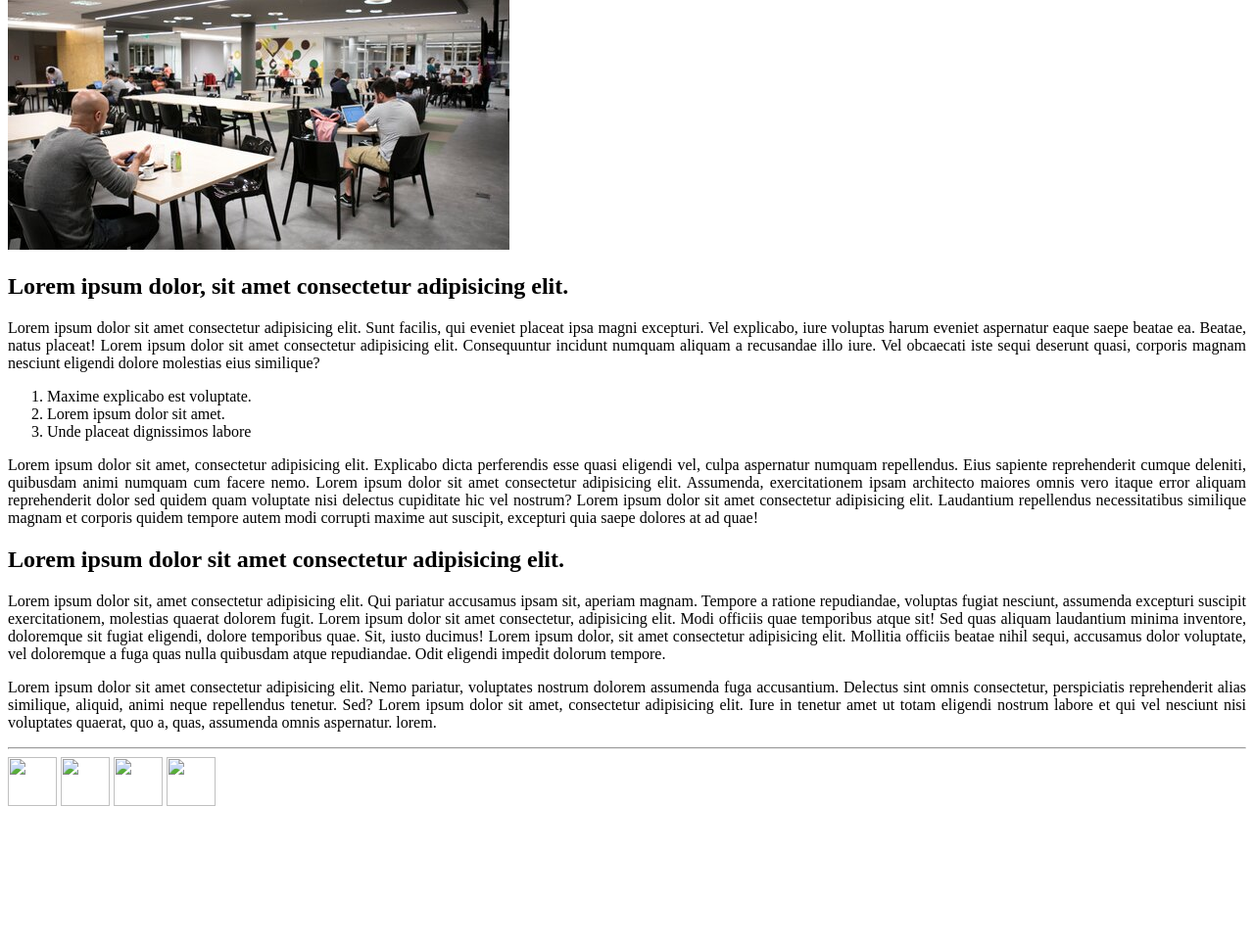
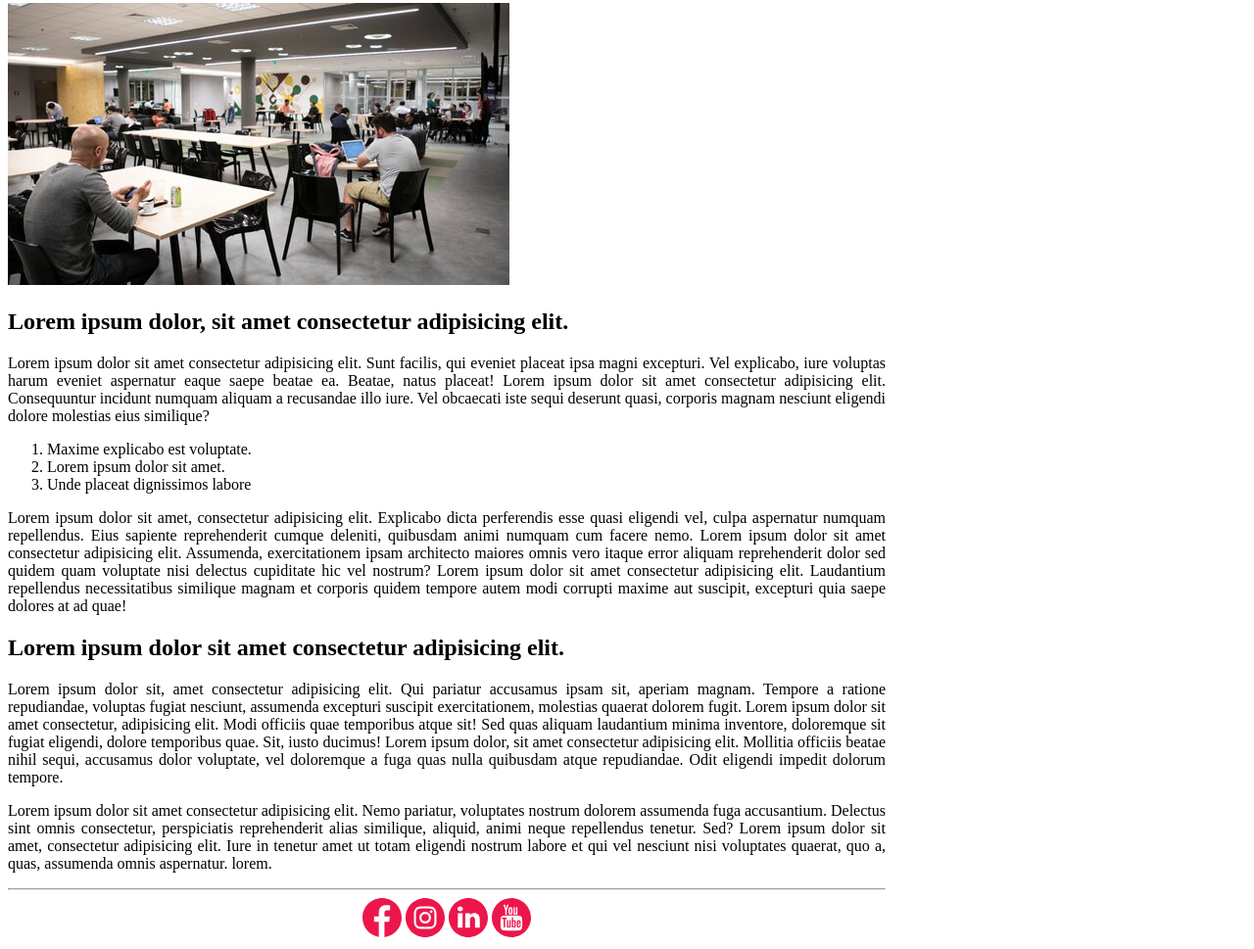
Before and after one commit to BeatrizFloriano96/treinoHTML, a plain HTML site: page pag1.html in a window 1280 px wide. Shown: the part 240-1209 px from the top of the page at 98% size. Before the commit the page ends 1075 px from the top, so only its background shows below. Drawn offline with Linux system fonts and the light colour scheme.

Commit message:
adicionei as imagens dentro da pasta

```diff
--- a/pag1.html
+++ b/pag1.html
@@ -12,6 +12,10 @@
       }
       body{
           text-align: justify;
+          width: 70%;
+      }
+      footer{
+          text-align: center;
       }
   </style>
 </head>
@@ -23,7 +27,7 @@
         Lorem <b>ipsum dolor sit amet consectetur</b> adipisicing elit. Mollitia hic omnis quo, minima, nulla modi eligendi temporibus ipsum vero nam consectetur repellendus, nobis nostrum incidunt! Nesciunt corporis unde impedit ut.
         Lorem ipsum dolor sit amet consectetur adipisicing elit. Possimus omnis quos nihil perspiciatis impedit? Minima quasi doloribus magni maxime quo saepe incidunt ad veniam quam, rerum recusandae molestiae distinctio aliquid.
     </p>
-    <img src="destaque.jpg" alt="imagem de refeitório">
+    <img src="imagens/destaque.jpg" alt="imagem de refeitório">
 
     <h2>Lorem ipsum dolor, sit amet consectetur adipisicing elit.</h2>
 
@@ -61,9 +65,9 @@
 </body>
 
 <footer>
-    <img src="file:///C:/Users/ana_b/OneDrive/%C3%81rea%20de%20Trabalho/DH%20News-20211006T221544Z-001/DH%20News/img/img/facebook.svg" alt="" height="50" width="50">
-    <img src="file:///C:/Users/ana_b/OneDrive/%C3%81rea%20de%20Trabalho/DH%20News-20211006T221544Z-001/DH%20News/img/img/instagram.svg" alt="" height="50" width="50">
-    <img src="file:///C:/Users/ana_b/OneDrive/%C3%81rea%20de%20Trabalho/DH%20News-20211006T221544Z-001/DH%20News/img/img/linkedin.svg" alt="" height="50" width="50">
-    <img src="file:///C:/Users/ana_b/OneDrive/%C3%81rea%20de%20Trabalho/DH%20News-20211006T221544Z-001/DH%20News/img/img/youtube.svg" alt="" height="50" width="50">
+    <img src="imagens/facebook.svg" alt="Logo do facebook" height="40" width="40">
+    <img src="imagens/instagram.svg" alt="Logo do instagram" height="40" width="40">
+    <img src="imagens/linkedin.svg" alt="Logo do Linkedin" height="40" width="40">
+    <img src="imagens/youtube.svg" alt="Logo do Youtube" height="40" width="40">
 </footer>
 </html>
```
Also changed, not shown: imagens/destaque.jpg (renamed from destaque.jpg), imagens/facebook.svg (added), imagens/instagram.svg (added), imagens/linkedin.svg (added), imagens/youtube.svg (added).
